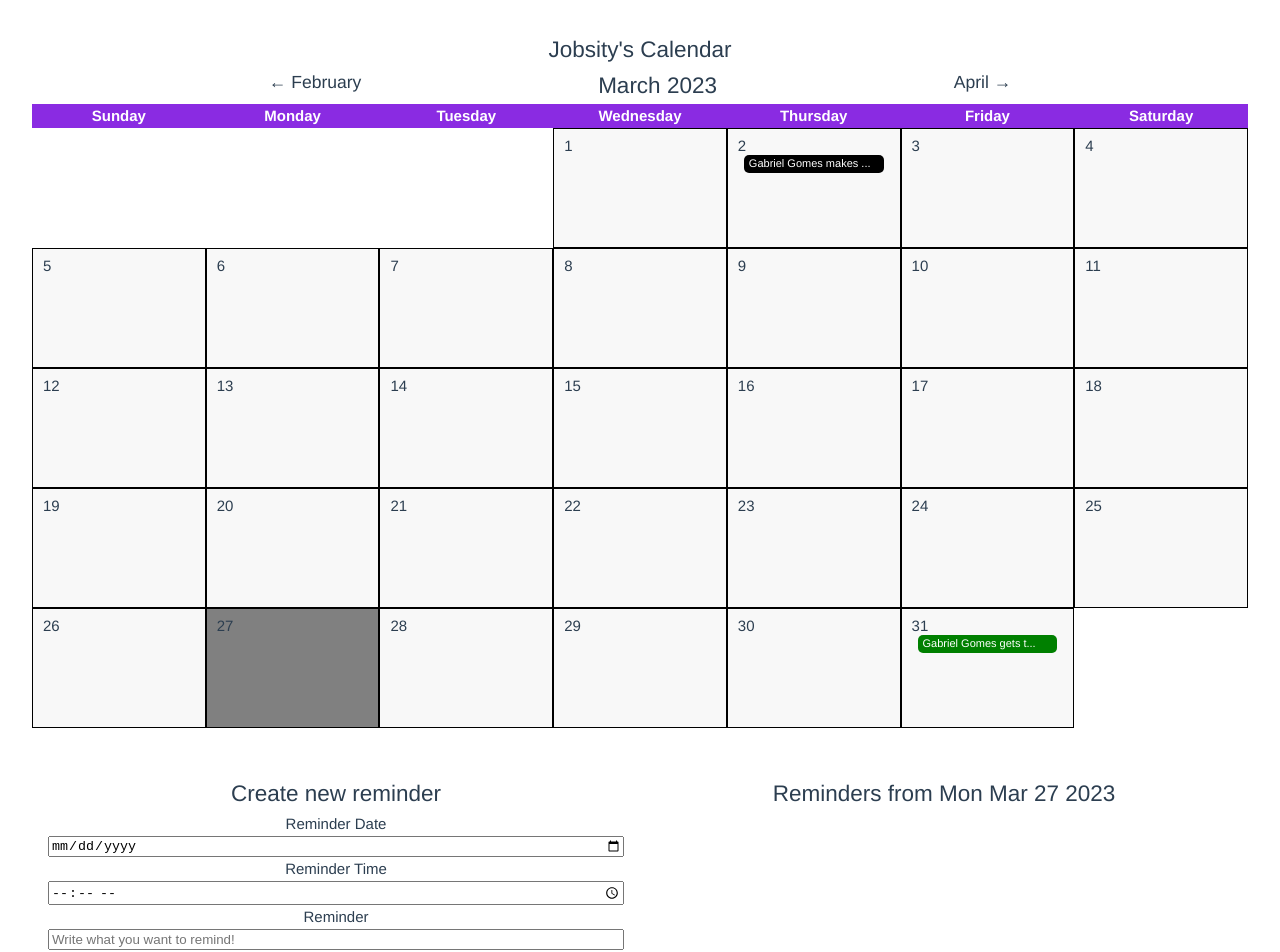
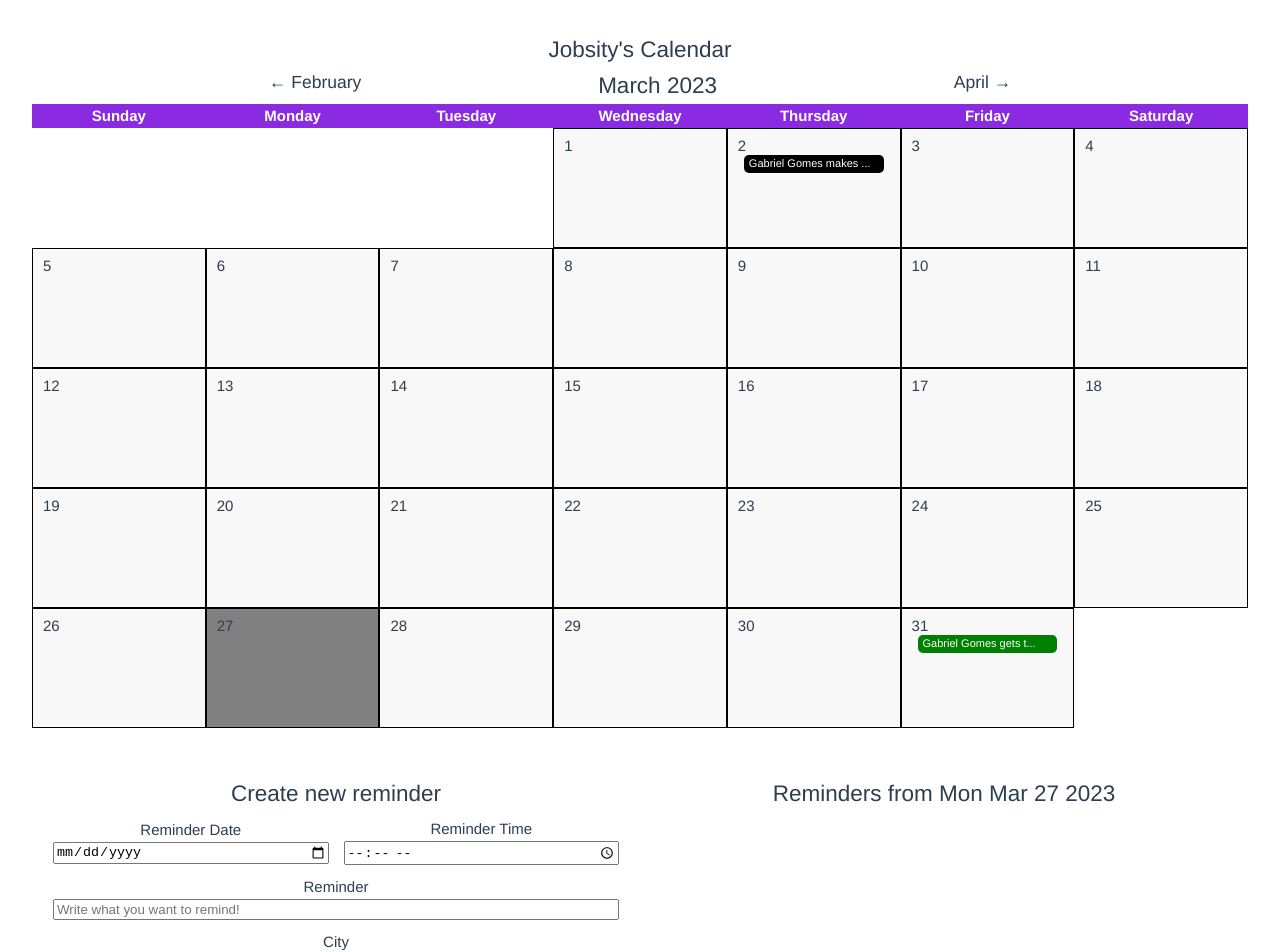
Before and after one commit to gabrielgomeso/vue-frontend-challenge, a Vue app: page / in a window 1280 px wide. Shown: the top 952 px of the page. Built offline with nearby package versions, Linux system fonts and the light colour scheme.

Commit message:
style: improve form inputs ui

```diff
--- a/src/components/ReminderForm.vue
+++ b/src/components/ReminderForm.vue
@@ -3,21 +3,23 @@
     <h2 v-if="reminderToEdit == null">Create new reminder</h2>
     <h2 v-else>Edit reminder {{ reminderToEdit.text }}</h2>
     <form @submit.prevent>
-      <label class="reminder-form__label" for="reminder">
+      <div class="reminder-form__date-input">
+        <label class="reminder-form__label" for="reminder-date">
           Reminder Date
           <input type="date" name="reminder-date" v-model="reminderDate" required />
         </label>
 
-      <label class="reminder-form__label" for="reminder">
+        <label class="reminder-form__label" for="reminder-time">
           Reminder Time
           <input type="time" name="reminder-time" v-model="reminderTime" required />
         </label>
+      </div>
 
-      <label class="reminder-form__label" for="reminder">
+      <label class="reminder-form__label" for="reminder-text">
         Reminder
         <input
           type="text"
-          name="reminder"
+          name="reminder-text"
           v-model="reminderText"
           placeholder="Write what you want to remind!"
           maxlength="30"
@@ -25,11 +27,11 @@
         />
       </label>
 
-      <label class="reminder-form__label" for="city">
+      <label class="reminder-form__label" for="reminder-city">
         City
         <input
           type="text"
-          name="city"
+          name="reminder-city"
           v-model="reminderCity"
           placeholder="Write the city you want to add a reminder for!"
           required
@@ -162,6 +164,17 @@ export default defineComponent({
 .reminder-form__label {
   display: flex;
   flex-direction: column;
+  justify-content: center;
+}
+
+.reminder-form__label {
+  padding: 5px;
+}
+
+.reminder-form__date-input {
+  display: grid;
+  grid-template-columns: 1fr 1fr;
+  gap: 5px;
 }
 
 .reminder-form__actions {
```
Lines whose indentation alone changed are shown as unchanged.
